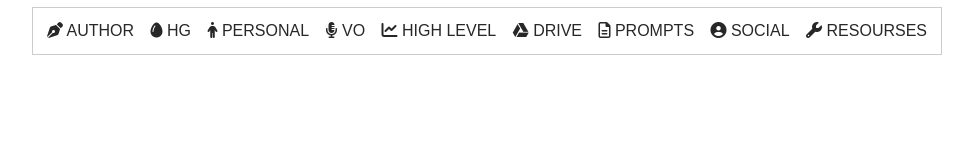
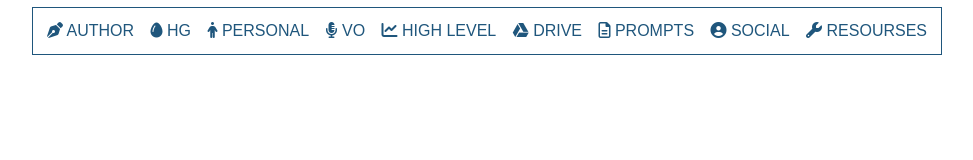
Before and after one commit to Gilgemesh42/Notion, a plain HTML site: page nav.html in a window 1280 px wide. Shown: the whole page, without its empty margins (153-1126 px from the left). Drawn offline with Linux system fonts and the light colour scheme.

Commit message:
Update nav.html

```diff
--- a/nav.html
+++ b/nav.html
@@ -32,7 +32,7 @@
 		}
 
 		.navMenu a {
-			color: #272727;
+			color: #1f567c;
 			text-decoration: none;
 			text-transform: uppercase;
 			display: inline-block;
@@ -44,7 +44,7 @@
 		}
 
 		.border {
-			border: 1px solid #cccccc;
+			border: 1px solid #1f567c;
 
 		}
 
```
